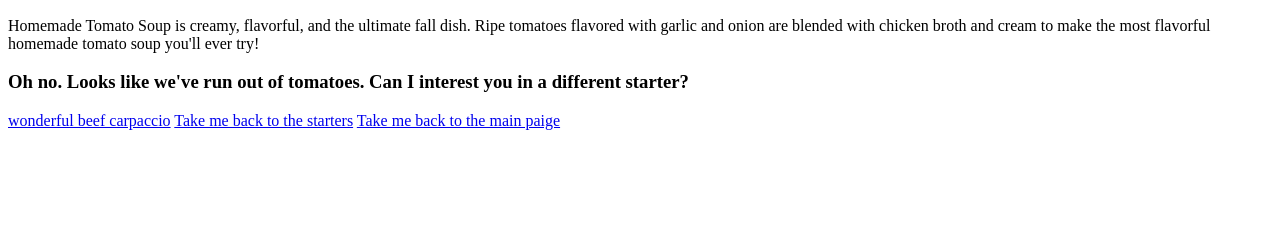
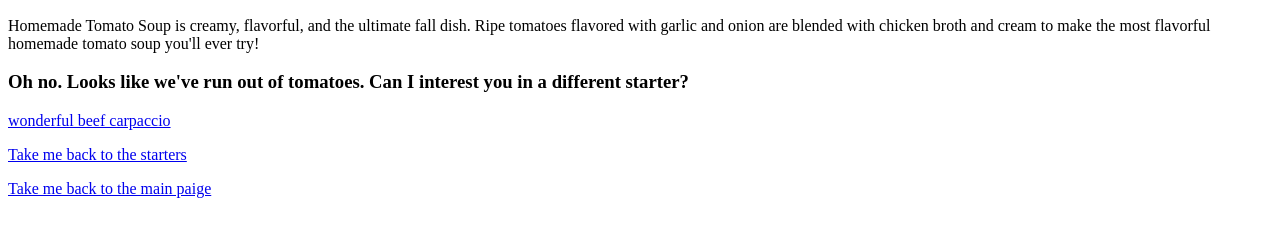
Before and after one commit to MoritzKe/odin-recipes, a plain HTML site: page recipes/TomatoSoup.html in a window 1280 px wide. Shown: the part 434-670 px from the top of the page. Drawn offline with Linux system fonts and the light colour scheme.

Commit message:
Some small errors here and there

```diff
--- a/recipes/TomatoSoup.html
+++ b/recipes/TomatoSoup.html
@@ -14,7 +14,7 @@
     <h3>Oh no. Looks like we've run out of tomatoes. Can I interest you in a different starter?</h3>
     <a href="carpaccio.html">wonderful beef carpaccio</a>
 
-    <a href="../starter.html">Take me back to the starters</a>
-    <a href="../index.html">Take me back to the main paige</a>
+    <p><a href="../starter.html">Take me back to the starters</a></p>
+    <p> <a href="../index.html">Take me back to the main paige</a></p>
 </body>
 </html>
```
Also changed, not shown: recipes/FishRisotto.html (+1 -1 lines).
